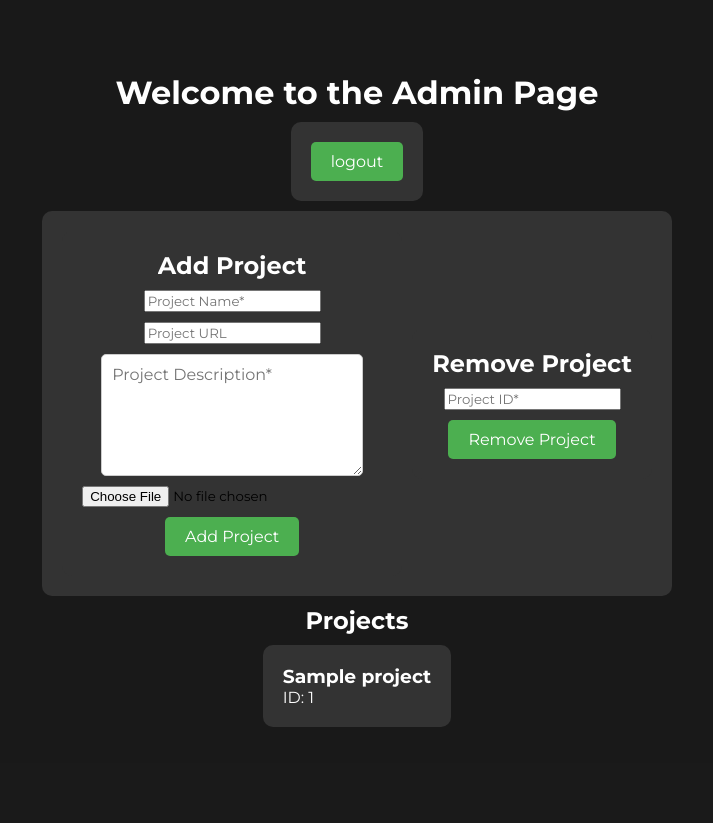
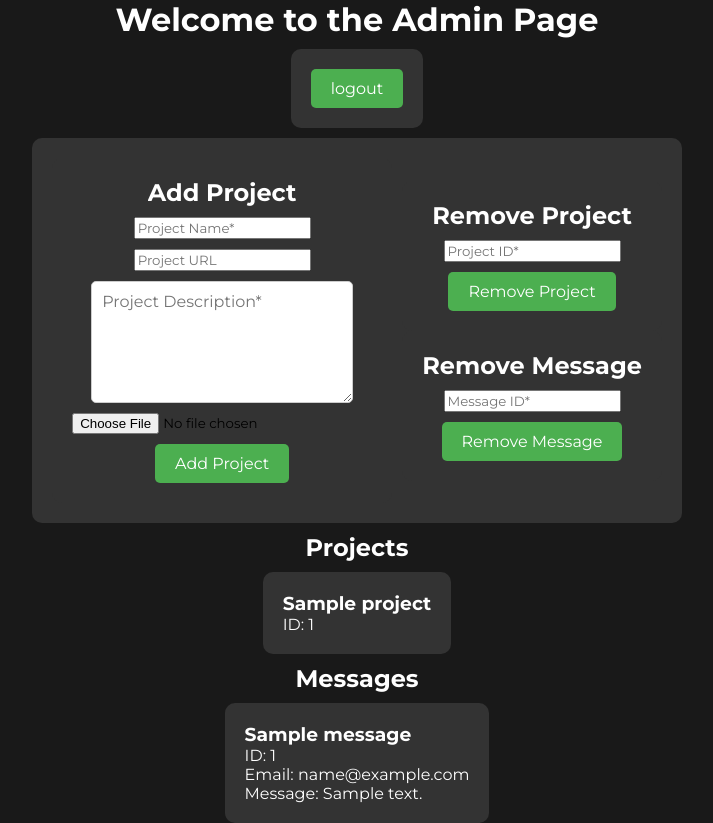
Before and after one commit to gurian43/website, a PHP site: page /admin/admin.php in a window 1280 px wide. Shown: the whole page, without its empty margins (283-996 px from the left). Before the commit the page ends 727 px from the top, so only its background shows below. Run offline with PHP 8.4, Linux system fonts and the light colour scheme; the visitor is signed in with stand-in values (Sample User, id 1); tables that the repository leaves empty or names only in its code hold one stand-in row (values such as "Sample post").

Commit message:
Add messages

```diff
--- a/admin/admin.php
+++ b/admin/admin.php
@@ -35,11 +35,18 @@ if(!isset($_SESSION['user_id'])) {
                 <input type="file" name="project_image" required>
                 <input type="submit" value="Add Project">
             </form>
-            <form action="remove_project.php" method="POST" autocomplete="off">
-                <h2>Remove Project</h2>
-                <input type="text" name="project_id" placeholder="Project ID*" required>
-                <input type="submit" value="Remove Project">
-            </form>
+            <div>
+                <form action="remove_project.php" method="POST" autocomplete="off">
+                    <h2>Remove Project</h2>
+                    <input type="text" name="project_id" placeholder="Project ID*" required>
+                    <input type="submit" value="Remove Project">
+                </form>
+                <form action="remove_message.php" method="POST" autocomplete="off">
+                    <h2>Remove Message</h2>
+                    <input type="text" name="message_id" placeholder="Message ID*" required>
+                    <input type="submit" value="Remove Message">
+                </form>
+            </div>
         </div>
         <h2>Projects</h2>
         <div class="projects">
@@ -65,6 +72,24 @@ if(!isset($_SESSION['user_id'])) {
             }
             ?>
         </div>
+        <h2>Messages</h2>
+        <div class="messages">
+            <?php
+            $messages = $db->getMessages();
+            if($messages) {
+                foreach($messages as $message) {
+                    echo "<div class='message'>";
+                    echo "<h3>" . htmlspecialchars($message['name']) .  "</h3>";
+                    echo "<p>ID: " . htmlspecialchars($message['id']) . "</p>";
+                    echo "<p>Email: " . htmlspecialchars($message['email']) . "</p>";
+                    echo "<p>Message: " . htmlspecialchars($message['message']) . "</p>";
+                    echo "</div>";
+                }
+            } else {
+                echo "<p>No messages found.</p>";
+            }
+            ?>
+        </div>
     </div>
 </body>
 </html>
--- a/admin/logout.php
+++ b/admin/logout.php
@@ -4,7 +4,7 @@ if($_SERVER['REQUEST_METHOD'] == 'POST') {
     session_start();
     session_unset();
     session_destroy();
-    header("Location: /index.php");
+    header("Location: ../index.php");
     exit();
 } else {
     echo "Invalid request method.";
--- a/php/config/database.php
+++ b/php/config/database.php
@@ -109,6 +109,30 @@ class Database {
         $stmt->bind_param("ssss", $name, $description, $project_url, $image_url);
         return $stmt->execute();
     }
+
+    public function addMessage($name, $email, $message) {
+        $stmt = $this->conn->prepare("INSERT INTO messages (name, email, message) VALUES (?, ?, ?)");
+        $stmt->bind_param("sss", $name, $email, $message);
+        return $stmt->execute();
+    }
+
+    public function getMessages() {
+        $stmt = $this->conn->prepare("SELECT * FROM messages");
+        $stmt->execute();
+        $result = $stmt->get_result();
+
+        if ($result->num_rows > 0) {
+            return $result->fetch_all(MYSQLI_ASSOC);
+        } else {
+            return null;
+        }
+    }
+
+    public function removeMessage($id) {
+        $stmt = $this->conn->prepare("DELETE FROM messages WHERE id = ?");
+        $stmt->bind_param("i", $id);
+        return $stmt->execute();
+    }
 }
 
 ?>
--- a/resources/css/admin.css
+++ b/resources/css/admin.css
@@ -1,7 +1,3 @@
-* {
-    overflow-y: hidden;
-}
-
 .container {
     display: flex;
     flex-direction: column;
@@ -9,7 +5,7 @@
     justify-content: center;
     gap: 10px;
     width: 100%;
-    height: 100vh;
+    min-height: 100vh;
     background-color: hsla(0, 0%, 10%, 0.6);
 }
 
@@ -62,7 +58,7 @@ form input[type="submit"]:hover {
     background-color: #45a049;
 }
 
-.projects {
+.projects, .messages {
     display: flex;
     flex-direction: row;
     align-items: center;
@@ -73,6 +69,10 @@ form input[type="submit"]:hover {
     background-color: hsl(0, 0%, 20%);
     padding: 20px;
     border-radius: 10px;
+}
+
+.messages {
+    flex-direction: column;
 }
 
 .admin-actions {
```
Also changed, not shown: admin/remove_message.php (added, +24 -0 lines), index.php (+9 -1 lines), php/actions/add_message.php (added, +28 -0 lines), resources/css/index.css (+47 -0 lines).
